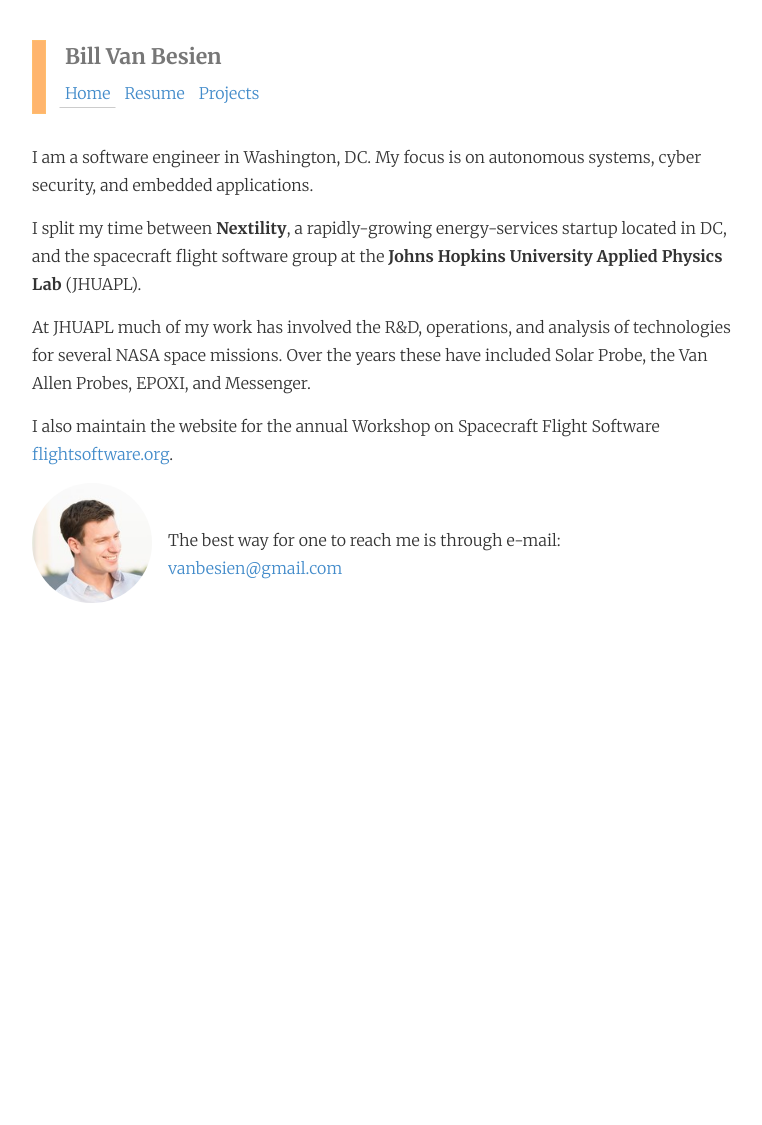
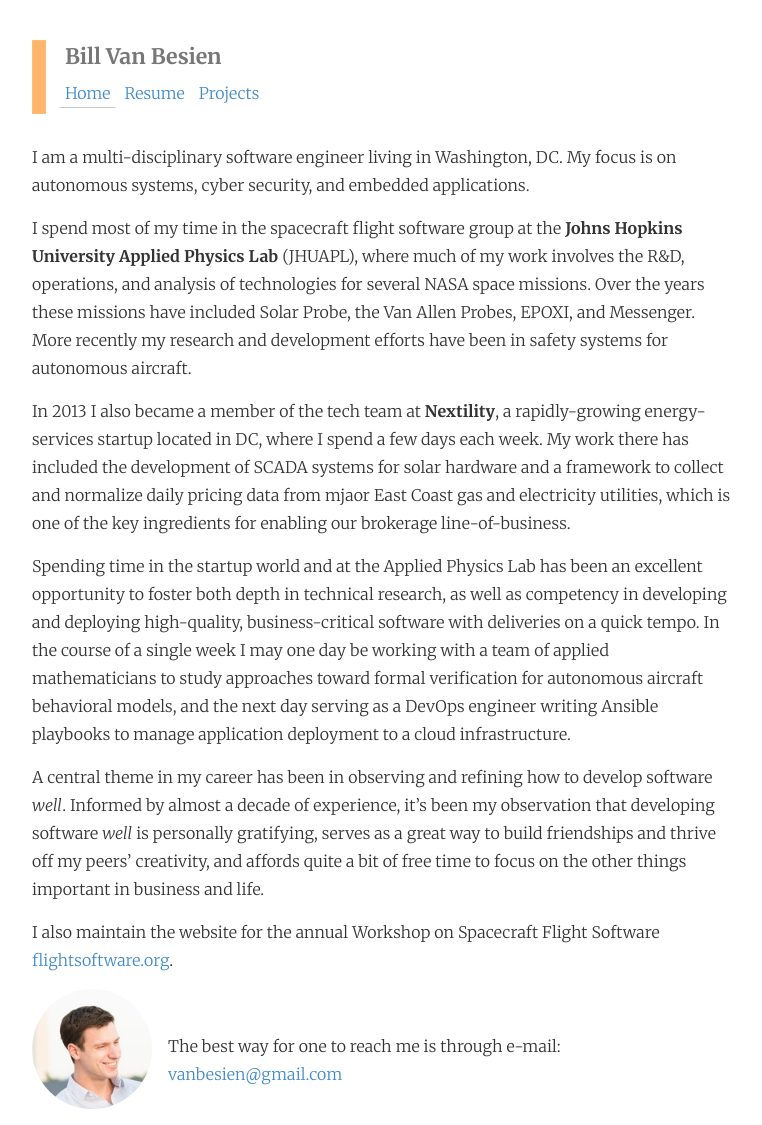
Before and after one commit to billvb/billvb.github.io, a Jekyll site: the page built from index.md, in a window 1280 px wide. Shown: the whole page, without its empty margins (38-800 px from the left). Built offline with Jekyll 4.4.1, drawn with Linux system fonts in a browser that asks for light colours; nearby versions of some CDN libraries; before the commit the page ends 900 px from its top, so only the background shows below that.

Commit message:
Update index.md

```diff
--- a/index.md
+++ b/index.md
@@ -3,12 +3,19 @@ title: Home
 layout: base
 ---
 
-I am a software engineer in Washington, DC. My focus is on autonomous systems, cyber security, and embedded applications.
+I am a multi-disciplinary software engineer living in Washington, DC. My focus is on autonomous systems, cyber security, and embedded applications.
 
-I split my time between **Nextility**, a rapidly-growing energy-services startup located in DC, and the spacecraft flight software group at the **Johns Hopkins University Applied Physics Lab** (JHUAPL).
+I spend most of my time in the spacecraft flight software group at the **Johns Hopkins University Applied Physics Lab** (JHUAPL), where much of my work involves the R&amp;D, operations, and analysis of technologies for several NASA space missions. Over the years these missions have included Solar Probe, the Van Allen Probes, EPOXI, and Messenger. More recently my research and development efforts have been in safety systems for autonomous aircraft.
 
-At JHUAPL much of my work has involved the R&amp;D, operations, and analysis of technologies for several NASA space missions.
-Over the years these have included Solar Probe, the Van Allen Probes, EPOXI, and Messenger.
+In 2013 I also became a member of the tech team at **Nextility**, a rapidly-growing energy-services startup located in DC, where I spend a few days each week. My work there has included the development of SCADA systems for solar hardware and a framework to collect and normalize daily pricing data from mjaor East Coast gas and electricity utilities, which is one of the key ingredients for enabling our brokerage line-of-business.
+
+Spending time in the startup world and at the Applied Physics Lab has been an excellent opportunity to foster both depth in technical research, as well as competency in developing and deploying high-quality, business-critical software with deliveries on a quick tempo. In the course of a single week I may one day be working with a team of applied mathematicians to study approaches toward formal verification for autonomous aircraft behavioral models, and the next day serving as a DevOps engineer writing Ansible playbooks to manage application deployment to a cloud infrastructure.
+
+A central theme in my career has been in observing and refining how to develop software *well*. Informed by almost a decade of experience, it's been my observation that developing software *well* is personally gratifying, serves as a great way to build friendships and thrive off my peers' creativity, and affords quite a bit of free time to focus on the other things important in business and life.
+
+
+
+
 
 I also maintain the website for the annual Workshop on Spacecraft Flight Software [flightsoftware.org](http://flightsoftware.org).
 
```
